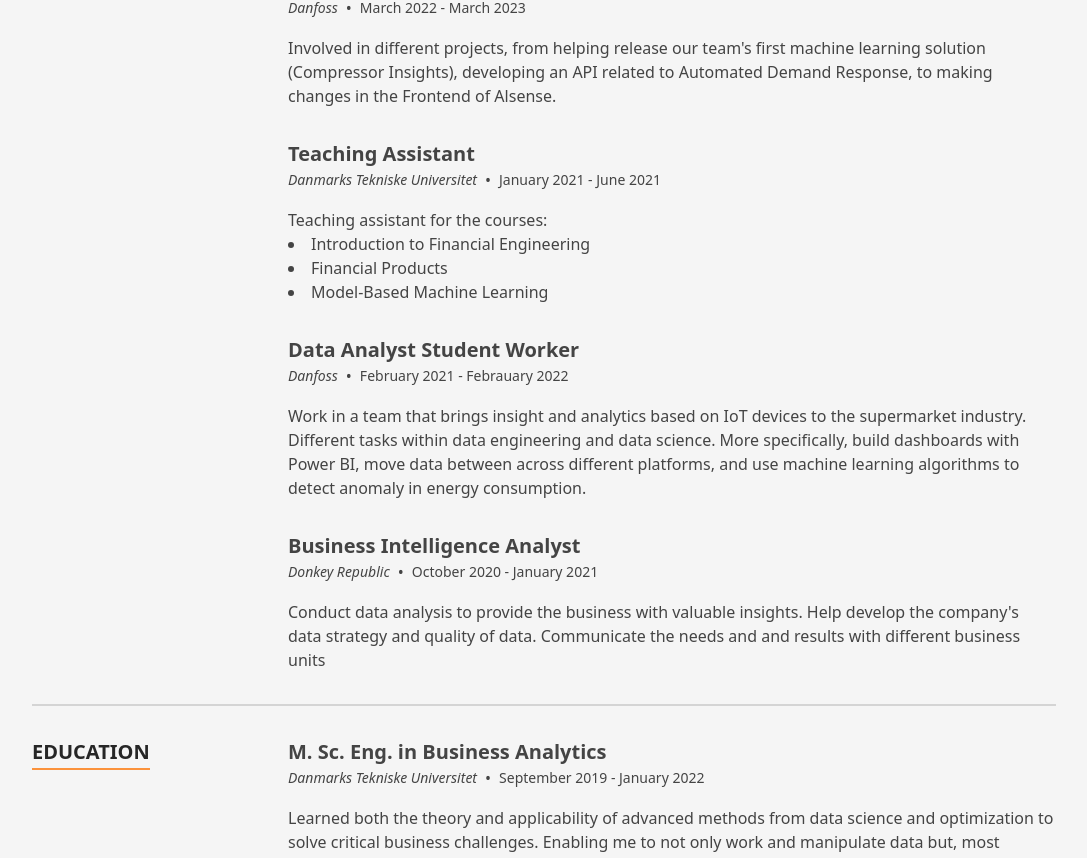
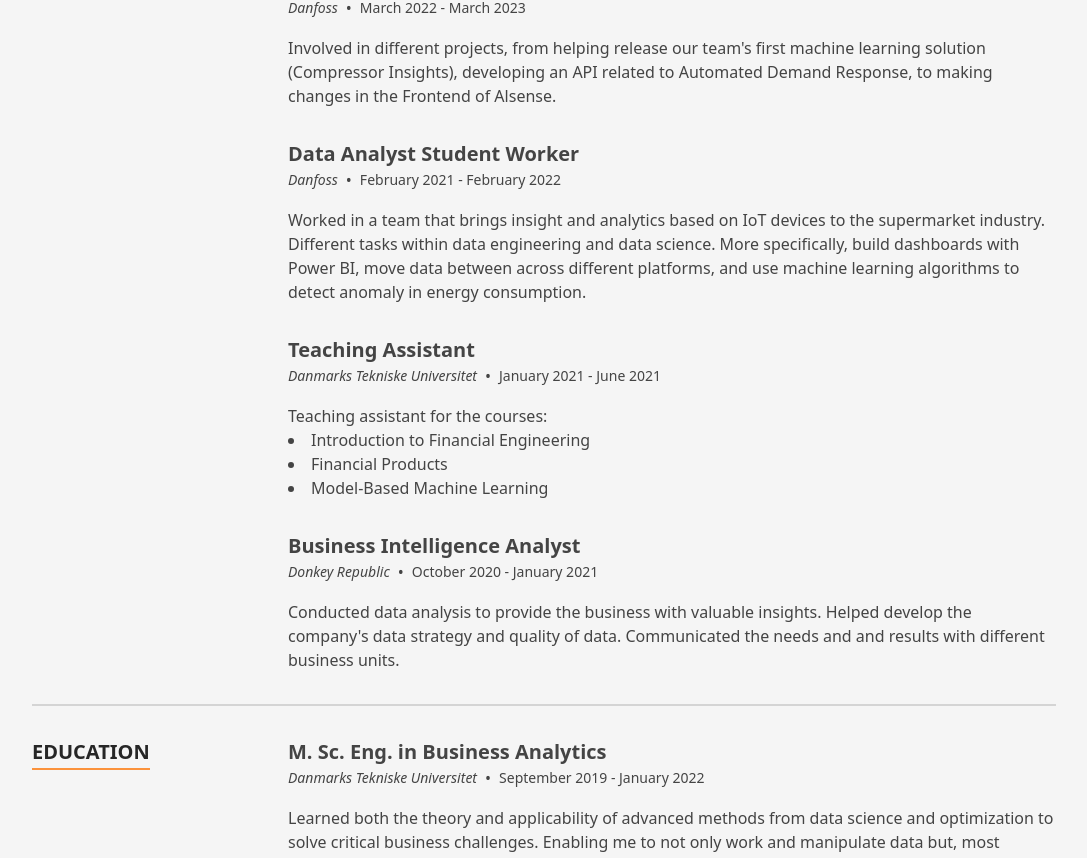
Before and after one commit to enriqueqs/enriqueqs.github.io, a Next.js app: page / in a window 1280 px wide. Shown: the part 1716-2574 px from the top of the page, without its empty margins (96-1183 px from the left). Built offline with nearby package versions, Linux system fonts and the light colour scheme; what reactfire would draw is missing.

Commit message:
fix: small typos and changed picture

```diff
--- a/src/data/data.tsx
+++ b/src/data/data.tsx
@@ -129,7 +129,7 @@
     },
     {
       label: "Employment",
-      text: "Danfoss",
+      text: "Novo Nordisk",
       Icon: OfficeBuildingIcon,
     },
   ],
@@ -365,6 +365,20 @@
     ),
   },
   {
+    date: "February 2021 - February 2022",
+    location: "Danfoss",
+    title: "Data Analyst Student Worker",
+    content: (
+      <p>
+        Worked in a team that brings insight and analytics based on IoT devices to
+        the supermarket industry. Different tasks within data engineering and
+        data science. More specifically, build dashboards with Power BI, move
+        data between across different platforms, and use machine learning
+        algorithms to detect anomaly in energy consumption.
+      </p>
+    ),
+  },
+  {
     date: "January 2021 - June 2021",
     location: "Danmarks Tekniske Universitet",
     title: "Teaching Assistant",
@@ -384,28 +398,14 @@
     ),
   },
   {
-    date: "February 2021 - Febrauary 2022",
-    location: "Danfoss",
-    title: "Data Analyst Student Worker",
-    content: (
-      <p>
-        Work in a team that brings insight and analytics based on IoT devices to
-        the supermarket industry. Different tasks within data engineering and
-        data science. More specifically, build dashboards with Power BI, move
-        data between across different platforms, and use machine learning
-        algorithms to detect anomaly in energy consumption.
-      </p>
-    ),
-  },
-  {
     date: "October 2020 - January 2021",
     location: "Donkey Republic",
     title: "Business Intelligence Analyst",
     content: (
       <a>
-        Conduct data analysis to provide the business with valuable insights.
-        Help develop the company's data strategy and quality of data.
-        Communicate the needs and and results with different business units
+        Conducted data analysis to provide the business with valuable insights.
+        Helped develop the company's data strategy and quality of data.
+        Communicated the needs and and results with different business units.
       </a>
     ),
   },
```
Also changed, not shown: src/images/profilepic.jpg, 1 other file (tests, documents, lock files or other folders).
